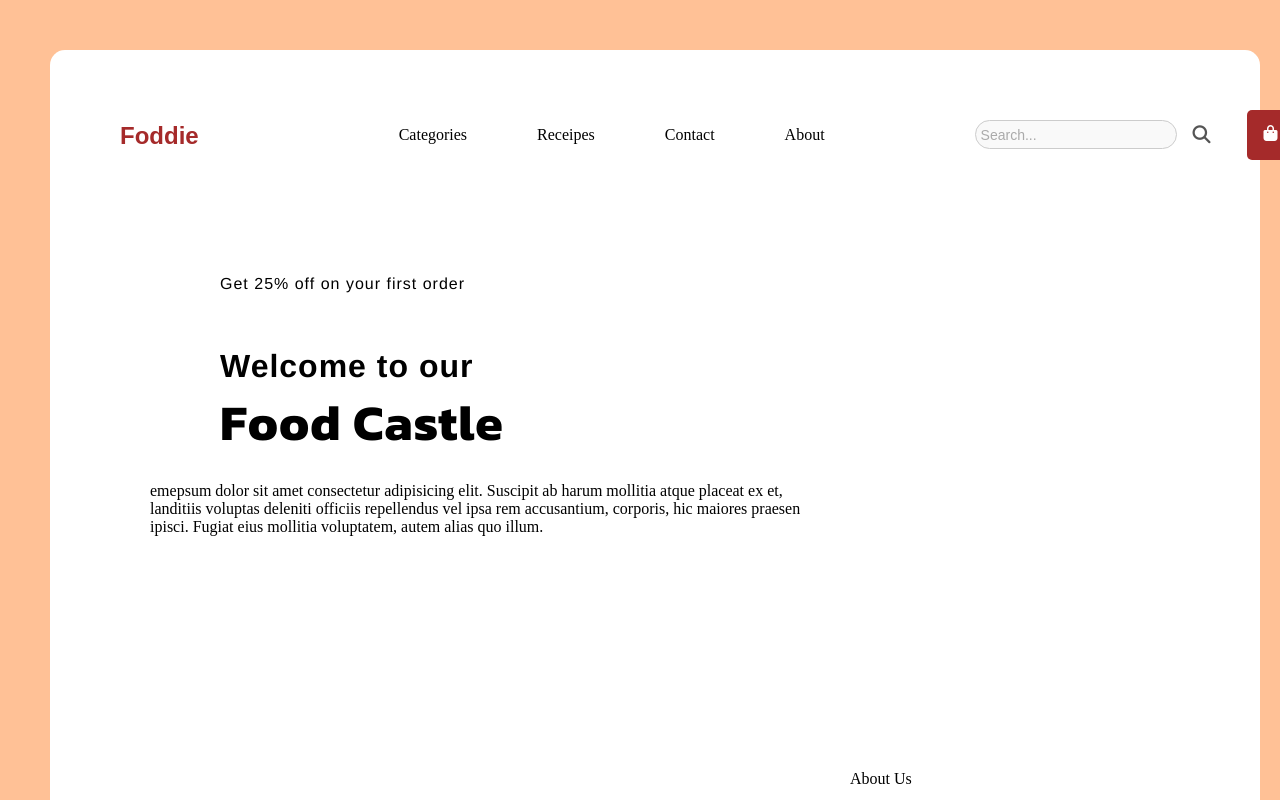
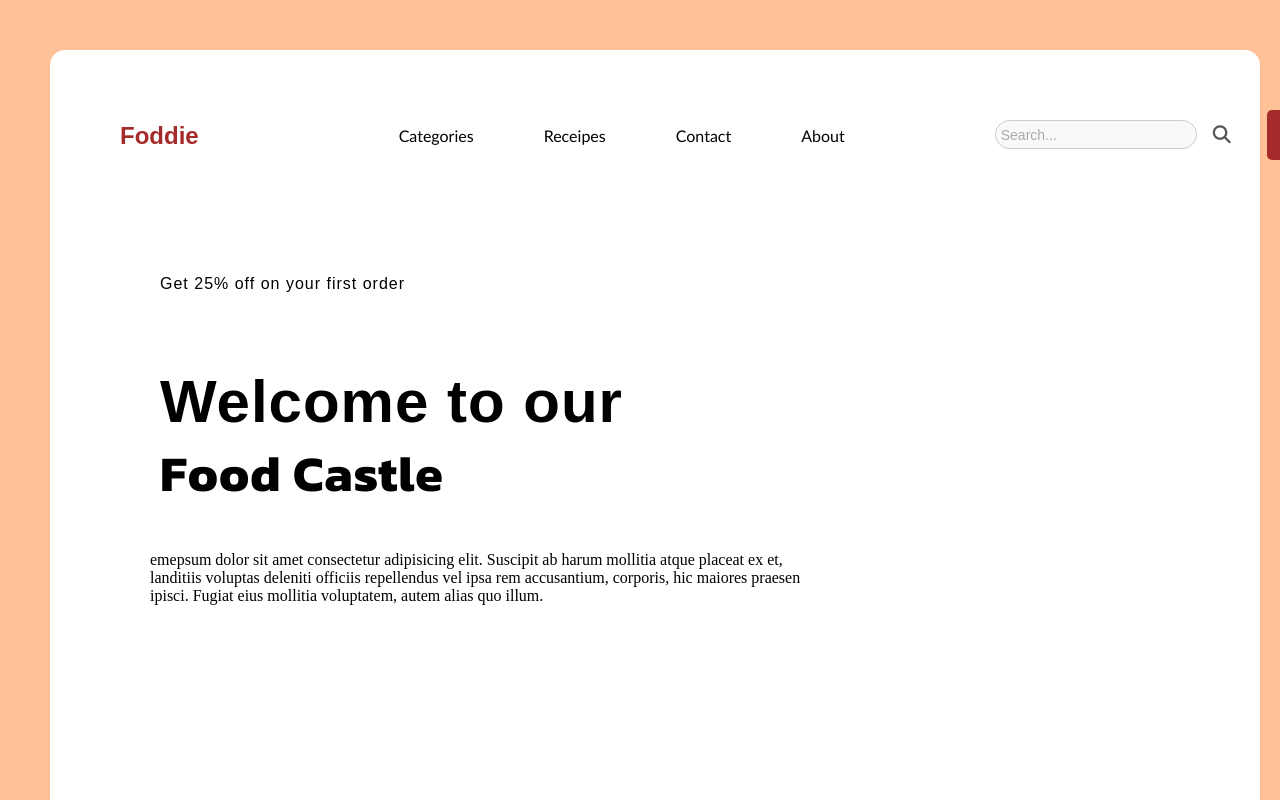
Before and after one commit to Shrawani290/foddie, a plain HTML site: page index.html in a window 1280 px wide. Shown: the top 800 px of the page. Drawn offline with Linux system fonts and the light colour scheme; a web font is replaced by a local one.

Commit message:
new changes

```diff
--- a/index.html
+++ b/index.html
@@ -40,7 +40,7 @@
             <div class="d1">
                 <p>Get 25% off on your first order</p>
                 <text>
-                <h1>Welcome to  our <br><span> Food Castle </span>
+                <h1 class="d1-welcome">Welcome to  our <br><span> Food Castle </span>
 
                 </text>
 
--- a/style.css
+++ b/style.css
@@ -38,11 +38,12 @@ main{
     gap: 70px;
     margin-left: 150px;
     margin-top: 60px;
+    font-family: 'Gill Sans', 'Gill Sans MT', Calibri, 'Trebuchet MS', sans-serif;
+    font-weight: 200px;
  }
 
  header p:hover{
     border:1px solid black;
-    padding: 10px 10px 10px 10px;
     border-radius: 5px;
  }
  .search-bar {
@@ -100,12 +101,22 @@ main{
 
 }
 .d1{
-    margin-left: 170px;
-    font-family: 'Franklin Gothic Medium', 'Arial Narrow', Arial, sans-serif;
+    margin-left: 110px;
+    font-family: fantasy;
     margin-top: 100px;
     letter-spacing: 1px ;
 
 }
+
+.d1-welcome{
+    font-family: Arial;
+    font-size: 60px;
+}
+
+
+
+
+
 
 span{
     font-family: kanit;
```
Also changed, not shown: Pages/categories.html (+1 -1 lines).
